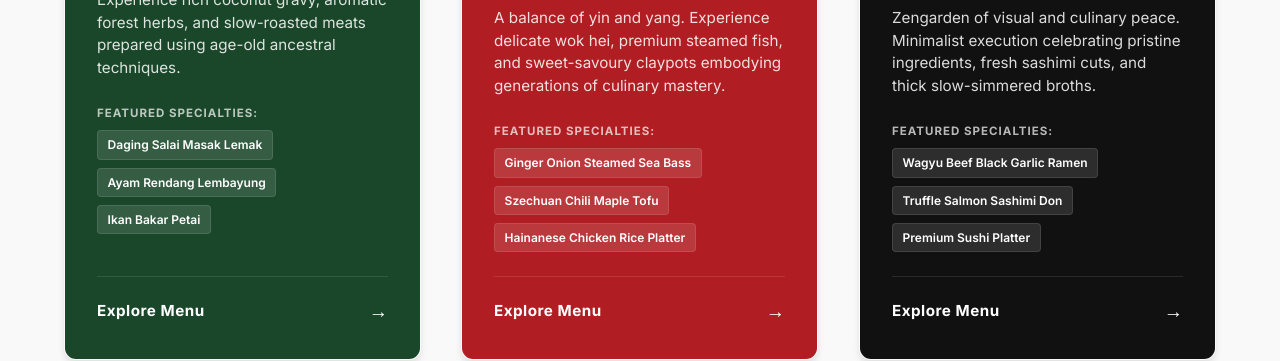
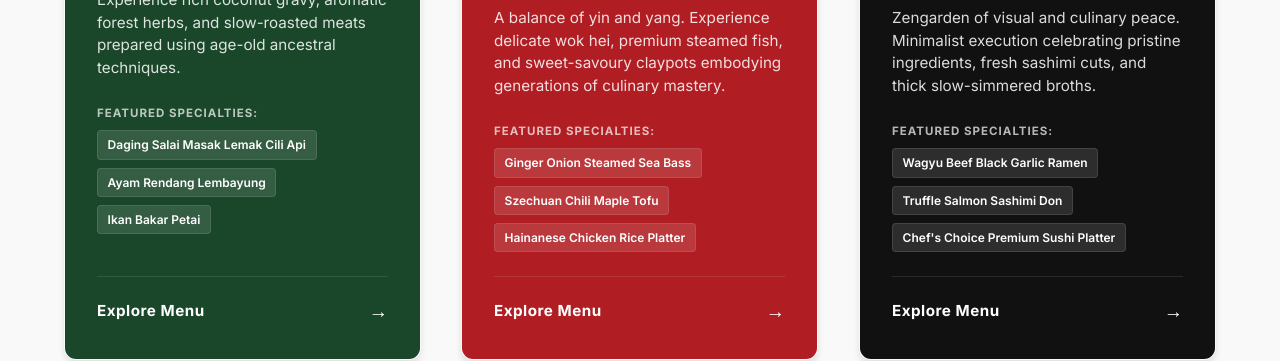
Before and after one commit to mirzu-code/Projek-CNI-test, a React (Vite) app: page /menu in a window 1280 px wide. Shown: the part 780-1141 px from the top of the page. Built offline with nearby package versions, Linux system fonts and the light colour scheme; a web font is replaced by a local one.

Commit message:
Lembayung

```diff
--- a/index.html
+++ b/index.html
@@ -5,8 +5,8 @@
     <meta name="viewport" content="width=device-width, initial-scale=1.0" />
     <title>Lembayung Booking System</title>
     <link rel="manifest" href="/manifest.json">
-    <link rel="icon" type="image/svg+xml" sizes="192x192" href="/rembayung_sketch_round.svg">
-    <link rel="apple-touch-icon" sizes="180x180" href="/rembayung_sketch.png">
+    <link rel="icon" type="image/svg+xml" sizes="192x192" href="/lembayung_sketch_round.svg">
+    <link rel="apple-touch-icon" sizes="180x180" href="/lembayung_sketch.png">
     <meta name="apple-mobile-web-app-title" content="Lembayung Booking">
     <meta name="theme-color" content="#1a472a">
     <meta name="apple-mobile-web-app-capable" content="yes">
--- a/src/components/SplashScreen.jsx
+++ b/src/components/SplashScreen.jsx
@@ -25,7 +25,7 @@ const SplashScreen = ({ onFinished }) => {
     <div className={`splash-screen ${fadeOut ? 'fade-out' : ''}`}>
       <div className="splash-content animate-zoom-in">
         <div className="sketch-container">
-          <img src="/rembayung_sketch.png" alt="Lembayung Store Sketch" className="sketch-image" />
+          <img src="/lembayung_sketch.png" alt="Lembayung Store Sketch" className="sketch-image" />
         </div>
         <h1 className="splash-title">LEMBAYUNG</h1>
         <p className="splash-subtitle">A Culinary Heritage Store</p>
--- a/src/pages/BookingFlow.jsx
+++ b/src/pages/BookingFlow.jsx
@@ -18,7 +18,7 @@ export const cuisineDishes = {
   japanese: [
     { value: 'wagyu-ramen', label: 'Wagyu Beef Black Garlic Ramen (RM 75)' },
     { value: 'salmon-don', label: 'Truffle Salmon Sashimi Don (RM 58)' },
-    { value: 'premium-sushi', label: 'Chef Choice Premium Sushi Platter (RM 85)' },
+    { value: 'premium-sushi', label: 'Chef\'s Choice Premium Sushi Platter (RM 85)' },
     { value: 'tempura-moriawase', label: 'Crispy Seafood & Veg Tempura (RM 48)' }
   ],
   western: [
--- a/src/pages/Menu.jsx
+++ b/src/pages/Menu.jsx
@@ -7,7 +7,7 @@ const Menu = () => {
       id: 'malay',
       title: 'Authentic Malay Cuisine',
       description: 'Journey through centuries of heritage. Experience rich coconut gravy, aromatic forest herbs, and slow-roasted meats prepared using age-old ancestral techniques.',
-      dishes: ['Daging Salai Masak Lemak', 'Ayam Rendang Lembayung', 'Ikan Bakar Petai'],
+      dishes: ['Daging Salai Masak Lemak Cili Api', 'Ayam Rendang Lembayung', 'Ikan Bakar Petai'],
       icon: '🇲🇾',
       bannerImage: 'https://images.unsplash.com/photo-1596797038530-2c107229654b?auto=format&fit=crop&w=800&q=80',
       bgColor: '#1a472a',
@@ -27,7 +27,7 @@ const Menu = () => {
       id: 'japanese',
       title: 'Artisan Japanese Cuisine',
       description: 'Zengarden of visual and culinary peace. Minimalist execution celebrating pristine ingredients, fresh sashimi cuts, and thick slow-simmered broths.',
-      dishes: ['Wagyu Beef Black Garlic Ramen', 'Truffle Salmon Sashimi Don', 'Premium Sushi Platter'],
+      dishes: ['Wagyu Beef Black Garlic Ramen', 'Truffle Salmon Sashimi Don', 'Chef\'s Choice Premium Sushi Platter'],
       icon: '🇯🇵',
       bannerImage: 'https://images.unsplash.com/photo-1579871494447-9811cf80d66c?auto=format&fit=crop&w=800&q=80',
       bgColor: '#111111',
```
Also changed, not shown: public/lembayung_sketch.png (renamed from public/rembayung_sketch.png), public/lembayung_sketch_round.svg (renamed from public/rembayung_sketch_round.svg), public/manifest.json.
